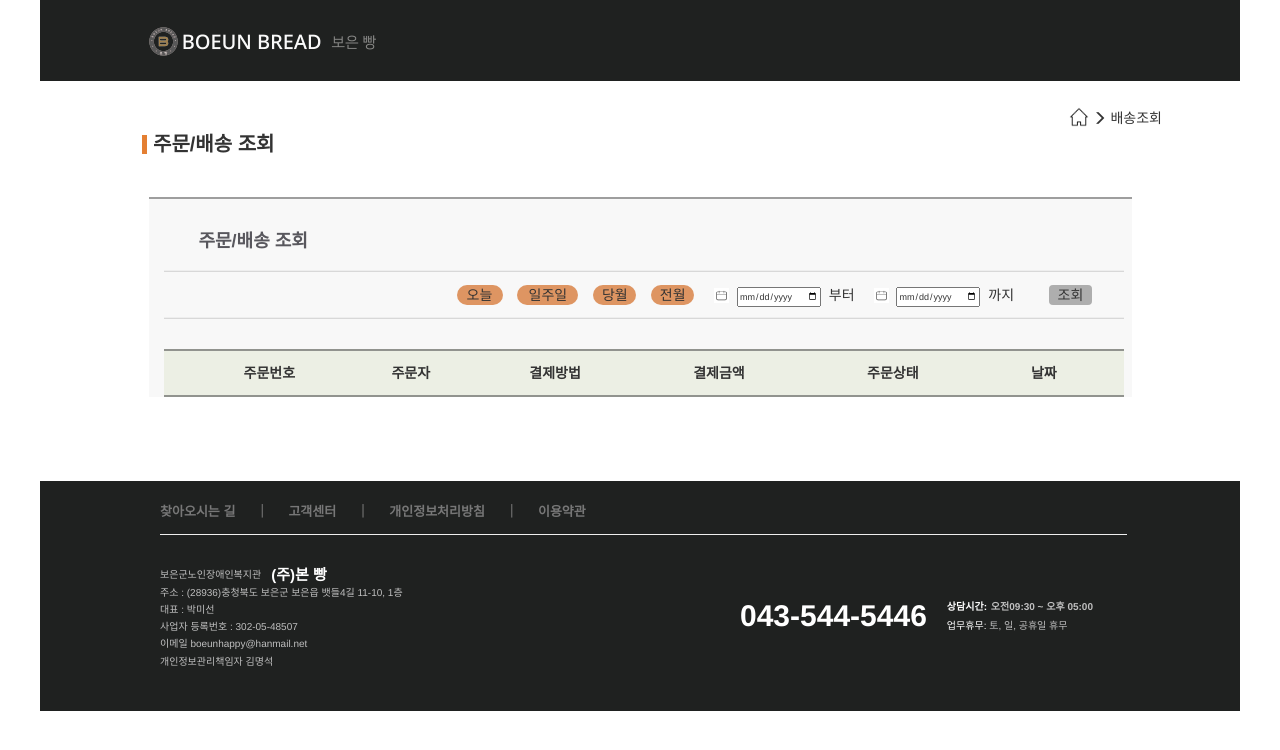
After one commit to YounngR/boeunProject, a Django app: page /order_lookup/ in a window 1280 px wide. The commit adds this page. Shown: the top 750 px of the page. Run offline with Django 3.2, Linux system fonts and the light colour scheme; some libraries are stand-ins or nearby versions; some web fonts are replaced.

Commit message:
order_lookup

```diff
--- a/boeun_bread/templates/base2.html
+++ b/boeun_bread/templates/base2.html
@@ -1,7 +1,6 @@
 {% load static %}
 
 <!DOCTYPE html>
-<html lang="en">
 <head>
     <meta charset="UTF-8">
     <meta name="viewport" content="width=device-width, initial-scale=1.0">
@@ -11,6 +10,7 @@
     <link rel="stylesheet" href="https://maxcdn.bootstrapcdn.com/bootstrap/3.3.2/css/bootstrap-theme.min.css">
     <!--제이쿼리-->
     <script src="//code.jquery.com/jquery-1.11.3.min.js"></script>
+    <link rel="stylesheet" type="text/css" href="https://cdn.jsdelivr.net/gh/moonspam/NanumSquare@1.0/nanumsquare.css">
     <style>
          *{margin:0; padding:0;}
         #root{
@@ -32,10 +32,13 @@
                 <img src="{% static 'img/signup_logo.png' %}">
             </a>
         </header>
+
         {% block cart_content %}
         {% endblock %}
+
         <!--footer-->
         {% include 'footer.html' %}
+
      </div>
+
 </body>
-</html>
--- a/boeun_bread/templates/footer.html
+++ b/boeun_bread/templates/footer.html
@@ -17,6 +17,7 @@
         font-size:10px;
         font-weight:regular;
         color:#BFBFBF;
+        margin-top:3px;
       }
     </style>
    <footer id= "footer_design">
@@ -32,22 +33,17 @@
           <hr style="width:967px; margin-left:120px; margin-top:8px; color:#777777;">
         </div>
 
-        <div style="padding-top:25px; padding-left:120px; float:left;">
-          <label class="footer_info">보은군노인장애인복지관</label>
-          <label class="footer_info" style="font-weight:bold; font-size:15px; color:#FFFFFF; padding-left:10px;">(주)본 빵</label>
-          <br>
-          <label class="footer_info">주소 : (28936)충청북도 보은군 보은읍 뱃들4길 11-10, 1층</label>
-          <br>
-          <label class="footer_info">대표 : 박미선</label>
-          <br>
-          <label class="footer_info">사업자 등록번호 : 302-05-48507</label>
-          <br>
-          <label class="footer_info">이메일 boeunhappy@hanmail.net</label>
-          <br>
-          <label class="footer_info">개인정보관리책임자 김명석</label>
+        <div style="padding-top:9px; padding-left:120px; float:left;">
+          <div class="footer_info" style=" float:left; margin-top:4px;">보은군노인장애인복지관</div>
+          <div style=" float:left; font-weight:bold; font-size:15px; color:#FFFFFF; padding-left:10px;">(주)본 빵</div>
+          <div class="footer_info" style="clear:both;">주소 : (28936)충청북도 보은군 보은읍 뱃들4길 11-10, 1층</div>
+          <div class="footer_info">대표 : 박미선</div>
+          <div class="footer_info">사업자 등록번호 : 302-05-48507</div>
+          <div class="footer_info">이메일 boeunhappy@hanmail.net</div>
+          <div class="footer_info">개인정보관리책임자 김명석</div>
         </div>
 
-        <div style="padding-left:700px; padding-top:55px;">
+        <div style="padding-left:700px; padding-top:40px;">
           <div style="float:left;">
             <label style="font-size:30px; font-weight:regular; color:#FFFFFF">043-544-5446</label>
           </div>
--- /dev/null
+++ b/boeun_bread/templates/mypage/order_lookup.html
@@ -0,0 +1,83 @@
+{% extends 'base2.html' %}
+{% load static %}
+{% block cart_content %}
+
+<style>
+  #order_lookup_box{
+      width:983px;
+      border-top:2px solid #9E9E9E;
+      margin: 0 auto;
+      margin-top:38px;
+      background: #F8F8F8;
+
+  }
+  #order_lookup_table{
+    width:960px;
+    height:48px;
+    border-top:2px solid #91938E;
+    border-bottom:2px solid #91938E;
+    margin: 0 auto;
+    margin-top:30px;
+    margin-left:15px;
+    background: #ECEFE4;
+  }
+  .date_button{
+    background-color:#DE9562;
+    border-radius:12px;
+    border:0;
+    outline:0;
+  }
+  .search{
+    background-color:#AEAEAE;
+    border:0;
+    outline:0;
+    border-radius:4px;
+  }
+  .order_table_info{
+    margin-top:12px;
+  }
+
+</style>
+<div class="text-right" style="margin-top:28px; margin-right: 78px;">
+   <img width="20" height="20" src="{% static 'img/homepagelogo.png'%}" style="position: relative; top:-3px;">
+   <i class="glyphicon glyphicon-menu-right"></i>
+   <span style="font-weight: 500; position: relative; top:-1px;">배송조회</span>
+</div>
+<div style="margin-left:102px;">
+    <div style="width:5px; height:19px; margin-top:5px; background:#e47f32; float: left;"></div>
+    <p style="margin-left:11px;font-size:20px; font-weight:800;">주문/배송 조회</p>
+</div>
+<div id="order_lookup_box">
+  <label style=" margin-left:50px; margin-top:30px; font-weight:800; font-size:18px; color:#58575D; ">주문/배송 조회</label>
+  <hr style="margin-left:15px; margin-top:10px; width:960px; background-color:#D8D8D8; height:1px;">
+  <div style="height:30px; margin-top:-7px;">
+    <button class="date_button" style="margin-left:308px; width:46px;">오늘</button>
+    <button class="date_button"  style="margin-left:11px; width:61px;">일주일</button>
+    <button class="date_button"  style="margin-left:11px; width:43px;">당월</button>
+    <button class="date_button"  style="margin-left:11px; width:43px;">전월</button>
+    <img src="{% static '/img/calender.jpg'%}" style="width:15px; height20px; margin-left:16px;">
+    <input type="date" style="width:84px; height:20px; font-size:9px; margin-left:4px;">
+    <label style="font-weight:200; margin-left:4px;">부터</label>
+
+    <img src="{% static '/img/calender.jpg'%}" style="width:15px; height20px; margin-left:15px;">
+    <input type="date" style="width:84px; height:20px; font-size:9px; margin-left:4px;">
+    <label style="font-weight:200; margin-left:4px;">까지</label>
+
+    <button class="search" style="margin-left:31px; width:43px;">조회</button>
+
+  </div>
+  <hr style="margin-left:15px; margin-top:2px; width:960px; background-color:#D8D8D8; height:1px;">
+
+  <div id="order_lookup_table">
+    <label class="order_table_info" style="margin-left:80px; width:60px;">주문번호</label>
+    <label class="order_table_info" style="margin-left:84px; width:50px;">주문자</label>
+    <label class="order_table_info" style="margin-left:84px; width:60px;">결제방법</label>
+    <label class="order_table_info" style="margin-left:100px; width:60px;">결제금액</label>
+    <label class="order_table_info" style="margin-left:110px; width:60px;">주문상태</label>
+    <label class="order_table_info" style="margin-left:100px; width:60px;">날짜</label>
+  </div>
+
+</div>
+
+
+{%endblock%}
--- a/boeun_bread/templates/mypage/search_order.html
+++ /dev/null
@@ -1 +0,0 @@
-주문배송조회
--- a/boeun_bread/urls.py
+++ b/boeun_bread/urls.py
@@ -28,6 +28,7 @@ urlpatterns = [
     path('mypage/delete/',views.delete_user, name="delete_user"),
     path('search_order/',views.search_order, name="search_order"),
     path('order_history/', views.order_history, name="order_history"),
+    path('order_lookup/',views.order_lookup, name="order_lookup"),
     #장바구니
     path('cart/',views.cart, name="cart"),
     path('addCart/<pk>/<count>',views.add_cart,name='addCart'),
--- a/boeun_bread/views.py
+++ b/boeun_bread/views.py
@@ -245,16 +245,20 @@ def SignUpOk(request):
 #회원정보수정
 @login_required
 def modify_user(request):
+    context = {}
     if request.method == "POST":
-        user    = User.objects.get(username=request.user.username)
-        profile = Profile.objects.get(user=request.user)
-        user.set_password(request.POST.get('user_pwd'))
-        profile.U_name  = request.POST.get('user_name')
-        profile.U_phone = request.POST.get('user_phone')
-        user.save()
-        profile.save()
-        return redirect('/mypage/modify/')
-    return render(request, 'mypage/modify_user.html')
+        user    = auth.authenticate(request,username=request.user.username,password=request.POST.get('c_user_pwd'))
+        if user:
+            profile = Profile.objects.get(user=request.user)
+            user.set_password(request.POST.get('n_user_pwd'))
+            profile.U_name  = request.POST.get('user_name')
+            profile.U_phone = request.POST.get('user_phone')
+            user.save()
+            profile.save()
+            return redirect('/mypage/modify/')
+        else:
+            context['msg'] = "기존 비밀번호와 일치하지 않습니다."
+    return render(request, 'mypage/modify_user.html',context)
 #회원탈퇴
 @login_required
 def delete_user(request):
@@ -273,6 +277,10 @@ def search_order(request):
     return render(request, 'mypage/search_order.html')
 def order_history(request):
     return render(request, 'mypage/order_history.html')
+
+#주문배송조회
+def order_lookup(request):
+    return render(request, 'mypage/order_lookup.html')
 
 #장바구니
 def cart(request):
```
Also changed, not shown: boeun_bread/templates/base.html (+4 -4 lines), boeun_bread/static/img/calender.jpg (added), db.sqlite3.
